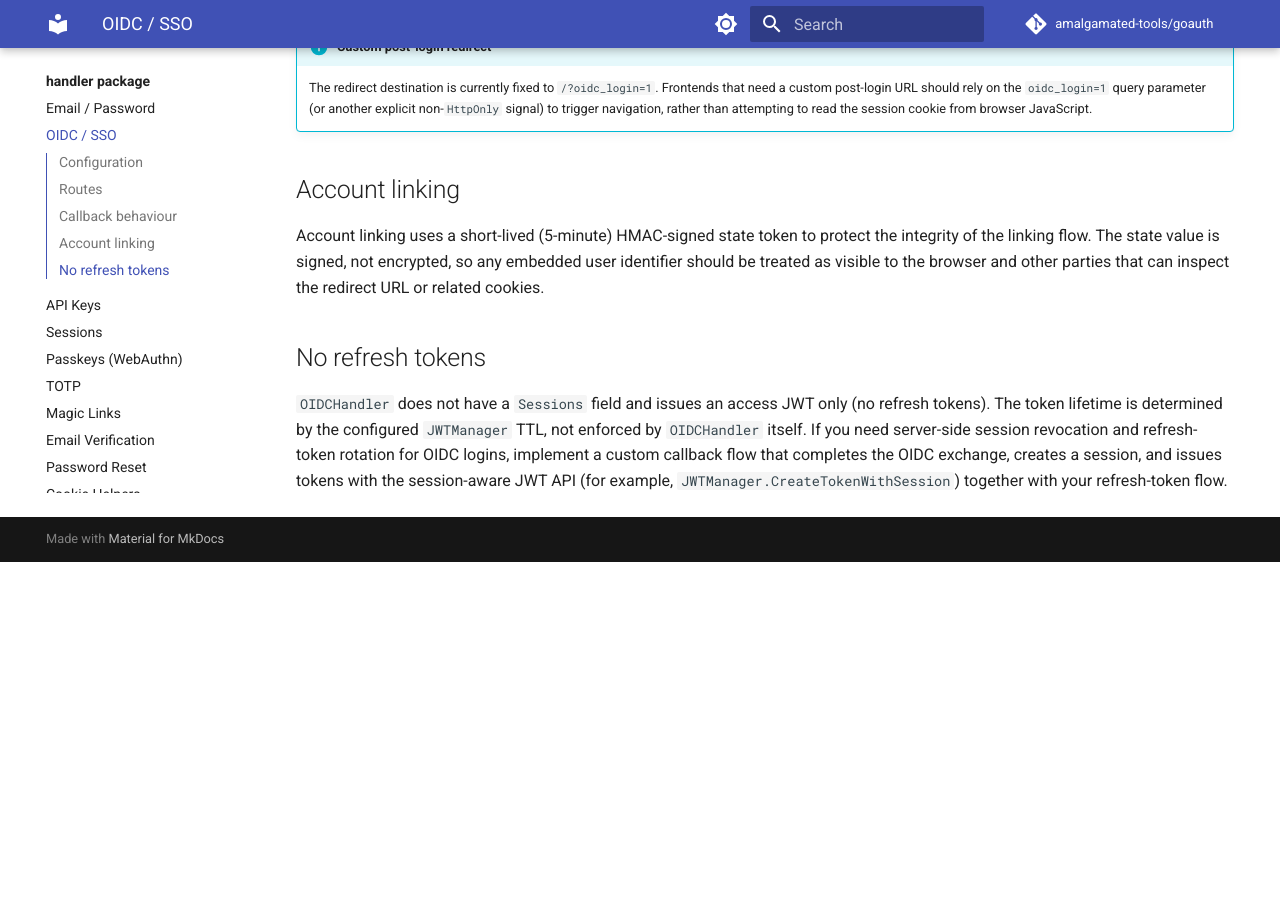
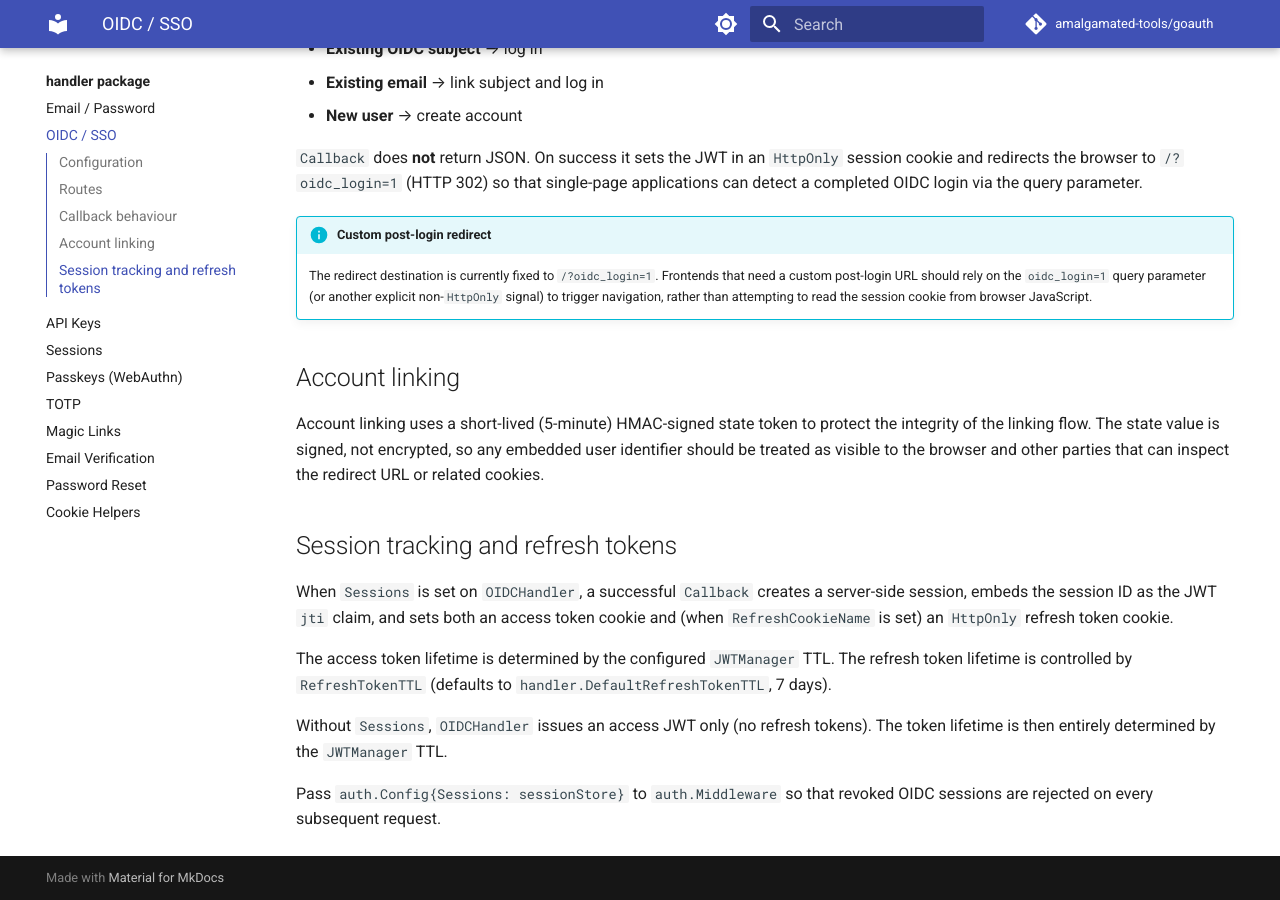
Before and after one commit to amalgamated-tools/goauth, an MkDocs documentation site: the page built from docs/handler/oidc.md, in a window 1280 px wide and 900 px high, scrolled down 990 px. Built offline with MkDocs 1.6.1 and Material for MkDocs 9.7.7, drawn with Linux system fonts in a browser that asks for light colours; comment, search, counter and statistics services are not loaded; before the commit the page ends 1552 px from its top, so only the background shows below that; some of the changed text lies outside the part shown.

Commit message:
docs: document Sessions/RefreshCookieName/RefreshTokenTTL on OIDCHandler and PasskeyHandler; add auth.ExtractToken example
- OIDCHandler and PasskeyHandler now support server-side session
  tracking and refresh tokens via the Sessions, RefreshCookieName, and
  RefreshTokenTTL fields (added in #102). Update the configuration
  examples in oidc.md and passkeys.md to show the new fields.
- Replace the outdated 'No refresh tokens' section in oidc.md with a
  'Session tracking and refresh tokens' section that mirrors the pattern
  documented for AuthHandler.
- Remove the stale 'Adding session tracking' workaround note from
  passkeys.md; built-in support supersedes it.
- Update the FinishAuthentication response description to mention
  refresh_token when Sessions is set.
- Document auth.ExtractToken (exported in #103) in middleware.md with a
  usage example.

Co-authored-by: Copilot <223556219+Copilot@users.noreply.github.com>

````diff
--- a/docs/handler/oidc.md
+++ b/docs/handler/oidc.md
@@ -13,7 +13,14 @@ h, err := handler.NewOIDCHandler(
     "https://myapp.example.com/auth/oidc/callback",
     "session", true,
 )
+
+// Optional: enable server-side session tracking and refresh tokens
+h.Sessions          = sessionStore
+h.RefreshCookieName = "refresh"                         // store refresh token in an HttpOnly cookie
+h.RefreshTokenTTL   = handler.DefaultRefreshTokenTTL   // defaults to 7 days
 ```
+
+When `Sessions` is set, `RefreshCookieName` **must** also be set. `Callback` returns HTTP 500 immediately if `Sessions != nil` and `RefreshCookieName` is empty, because the redirect-based OIDC flow has no response body through which to deliver the refresh token.
 
 ## Routes
 
@@ -41,6 +48,12 @@ The callback performs PKCE verification and handles three cases automatically:
 
 Account linking uses a short-lived (5-minute) HMAC-signed state token to protect the integrity of the linking flow. The state value is signed, not encrypted, so any embedded user identifier should be treated as visible to the browser and other parties that can inspect the redirect URL or related cookies.
 
-## No refresh tokens
+## Session tracking and refresh tokens
 
-`OIDCHandler` does not have a `Sessions` field and issues an access JWT only (no refresh tokens). The token lifetime is determined by the configured `JWTManager` TTL, not enforced by `OIDCHandler` itself. If you need server-side session revocation and refresh-token rotation for OIDC logins, implement a custom callback flow that completes the OIDC exchange, creates a session, and issues tokens with the session-aware JWT API (for example, `JWTManager.CreateTokenWithSession`) together with your refresh-token flow.
+When `Sessions` is set on `OIDCHandler`, a successful `Callback` creates a server-side session, embeds the session ID as the JWT `jti` claim, and sets both an access token cookie and (when `RefreshCookieName` is set) an `HttpOnly` refresh token cookie.
+
+The access token lifetime is determined by the configured `JWTManager` TTL. The refresh token lifetime is controlled by `RefreshTokenTTL` (defaults to `handler.DefaultRefreshTokenTTL`, 7 days).
+
+Without `Sessions`, `OIDCHandler` issues an access JWT only (no refresh tokens). The token lifetime is then entirely determined by the `JWTManager` TTL.
+
+Pass `auth.Config{Sessions: sessionStore}` to `auth.Middleware` so that revoked OIDC sessions are rejected on every subsequent request.
````
Also changed, not shown: docs/auth/middleware.md (+6 -0 lines), docs/handler/passkeys.md (+11 -11 lines).
